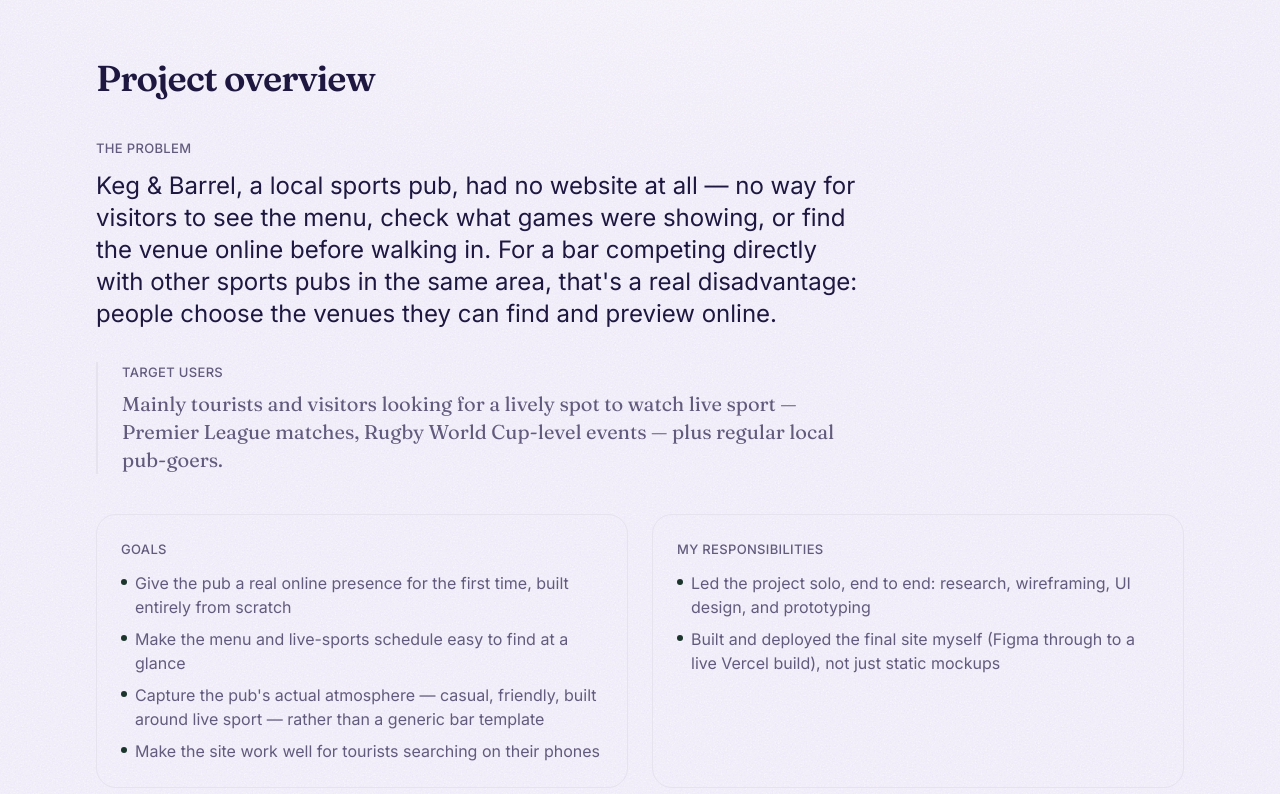
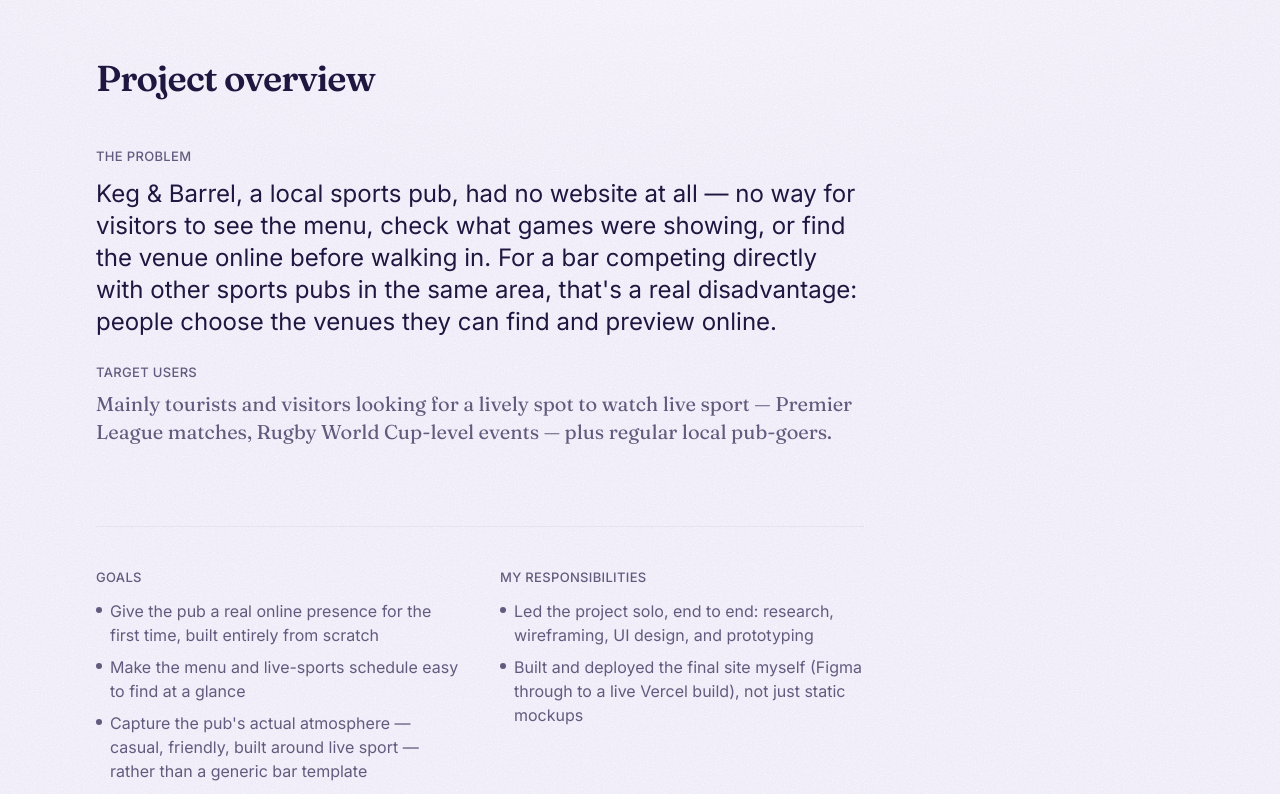
Before and after one commit to antoniaafx/antoniaafx.github.io, a React (Vite) app: page /projects/keg-and-barrel in a window 1280 px wide. Shown: the part 1340-2134 px from the top of the page. Built offline with nearby package versions, Linux system fonts and the light colour scheme.

Commit message:
Update ProjectOverview.jsx

```diff
--- a/src/components/CaseStudy/ProjectOverview.jsx
+++ b/src/components/CaseStudy/ProjectOverview.jsx
@@ -1,15 +1,20 @@
 import Section from '../Section'
 import SectionTitle from '../SectionTitle'
 
-// Goals and Responsibilities are genuinely parallel (both "my side" of the
-// brief — what I set out to do, and what I was on the hook for), so they
-// stay a card pairing. Target users used to sit in that same grid as a
-// third, identical card — pulled out here into its own editorial aside
-// instead: it answers a different kind of question ("who is this for,"
-// not "what did I do"), and having it break the grid is what keeps this
-// section from reading as the exact same component as ReflectionSection
-// further down the page — two sections that shouldn't feel
-// interchangeable, since one opens the story and the other closes it.
+// The problem and target users are one narrative beat — "what's wrong"
+// immediately followed by "who it's wrong for" — so they now share one
+// reading column and a tight gap, both using the same label-then-text
+// pattern instead of target users getting its own one-off border device.
+// Goals and Responsibilities are a second, separate beat — the quick
+// reference facts, not the story — so they sit below a deliberately large
+// gap and a single thin rule that marks "the narrative just ended, here's
+// the summary." They're genuinely parallel to each other (what I set out
+// to do vs. what I was on the hook for), so they stay a two-column
+// pairing, but without the bordered-card treatment: a full bordered box
+// was the heaviest thing on the page for the least important content,
+// which is exactly backwards. Same max-w-3xl as the column above, so the
+// whole section shares one right edge instead of a narrow paragraph
+// sitting above an unrelated full-width grid.
 function ProjectOverview({ problem, goals = [], targetUsers, responsibilities = [] }) {
   const sideBlocks = [
     goals.length > 0 && { label: 'Goals', items: goals },
@@ -20,29 +25,32 @@
     <Section background="muted">
       <SectionTitle title="Project overview" />
 
+      <div className="mt-12 max-w-3xl">
         {problem && (
-        <div className="mt-10 max-w-3xl">
+          <div>
             <p className="text-caption font-medium uppercase tracking-wide text-ink-muted">The problem</p>
             <p className="mt-3 text-xl text-ink sm:text-2xl">{problem}</p>
           </div>
         )}
 
         {targetUsers && (
-        <div className="mt-8 max-w-3xl border-l-2 border-line pl-6">
+          <div className="mt-6">
             <p className="text-caption font-medium uppercase tracking-wide text-ink-muted">Target users</p>
             <p className="mt-2 font-display text-lg text-ink-soft sm:text-xl">{targetUsers}</p>
           </div>
         )}
+      </div>
 
       {sideBlocks.length > 0 && (
-        <div className="mt-10 grid gap-6 sm:grid-cols-2">
+        <div className="mt-16 max-w-3xl border-t border-line pt-10 sm:mt-20">
+          <div className="grid gap-x-10 gap-y-8 sm:grid-cols-2">
             {sideBlocks.map((block) => (
-            <div key={block.label} className="rounded-panel border border-line p-6">
+              <div key={block.label}>
                 <p className="text-caption font-medium uppercase tracking-wide text-ink-muted">{block.label}</p>
                 <ul className="mt-3 space-y-2">
                   {block.items.map((item, index) => (
                     <li key={index} className="flex gap-2 text-ink-soft">
-                    <span className="mt-2 h-1.5 w-1.5 shrink-0 rounded-full bg-sage-dark" aria-hidden="true" />
+                      <span className="mt-2 h-1.5 w-1.5 shrink-0 rounded-full bg-ink-muted" aria-hidden="true" />
                       {item}
                     </li>
                   ))}
@@ -50,6 +58,7 @@
               </div>
             ))}
           </div>
+        </div>
       )}
     </Section>
   )
```
Lines whose indentation alone changed are shown as unchanged.
